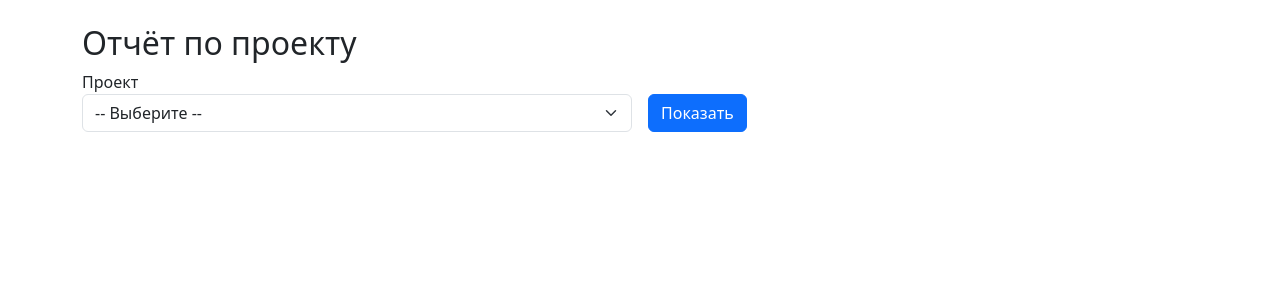
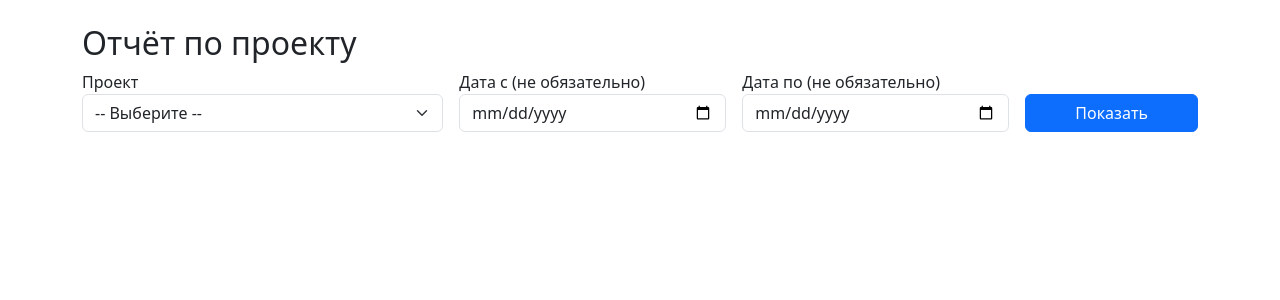
Before and after one commit to Sheder1122/TimeKeeper, a Flask app: page /report/project in a window 1280 px wide. Shown: the part 56-356 px from the top of the page. Run offline with Flask 3, Linux system fonts and the light colour scheme.

Commit message:
- Добавлены интерактивные круговые диаграммы (Chart.js) в отчеты по сотрудникам и проектам. - Реализована фильтрация по диапазону дат для отчета по проектам. - Внедрены выпадающие списки (datalist) с именами и проектами при создании/редактировании записи (защита от опечаток). - На главную страницу выведен подсчет суммы часов и количества отфильтрованных записей. - Обновлен файл README.md с описанием нового функционала и инструкцией по запуску.

```diff
--- a/Python/Templates/index.html
+++ b/Python/Templates/index.html
@@ -19,6 +19,10 @@
 </form>
 
 {% if records %}
+    <div class="alert alert-secondary d-flex justify-content-between align-items-center mb-3">
+        <span>Найдено записей: <strong>{{ records|length }}</strong></span>
+        <span class="fs-5">Итого часов за период: <strong class="text-primary">{{ total_hours }} ч</strong></span>
+    </div>
     <table class="table table-bordered">
         <thead class="table-dark">
             <tr>
--- a/Python/Templates/report_project.html
+++ b/Python/Templates/report_project.html
@@ -3,7 +3,7 @@
 {% block content %}
 <h2>Отчёт по проекту</h2>
 <form method="POST" class="row g-3 mb-4">
-    <div class="col-md-6">
+    <div class="col-md-4">
         <label>Проект</label>
         <select name="project_name" class="form-select" required>
             <option value="">-- Выберите --</option>
@@ -12,26 +12,83 @@
             {% endfor %}
         </select>
     </div>
-    <div class="col-md-6">
-        <button type="submit" class="btn btn-primary mt-4">Показать</button>
+    <div class="col-md-3">
+        <label>Дата с (не обязательно)</label>
+        <input type="date" name="date_from" class="form-control" value="{{ date_from }}">
+    </div>
+    <div class="col-md-3">
+        <label>Дата по (не обязательно)</label>
+        <input type="date" name="date_to" class="form-control" value="{{ date_to }}">
+    </div>
+    <div class="col-md-2">
+        <button type="submit" class="btn btn-primary mt-4 w-100">Показать</button>
     </div>
 </form>
 
 {% if report_data %}
-    <div class="card">
-        <div class="card-header bg-success text-white">
-            <h4>{{ selected_project }}</h4>
+    <div class="row">
+        <div class="col-md-6 mb-3">
+            <div class="card h-100">
+                <div class="card-header bg-success text-white">
+                    <h4 class="mb-0">{{ selected_project }}</h4>
+                </div>
+                <div class="card-body">
+                    <p class="fs-5"><strong>Всего часов:</strong> <span class="badge bg-primary fs-6">{{ report_data.total_hours }}</span></p>
+                    <hr>
+                    <h6>Работавшие сотрудники:</h6>
+                    <ul class="list-group list-group-flush">
+                        {% for emp, hours in report_data.employees %}
+                            <li class="list-group-item d-flex justify-content-between align-items-center">
+                                {{ emp }}
+                                <span class="badge bg-secondary rounded-pill">{{ hours }} ч</span>
+                            </li>
+                        {% endfor %}
+                    </ul>
+                </div>
+            </div>
         </div>
-        <div class="card-body">
-            <p><strong>Всего часов:</strong> {{ report_data.total_hours }}</p>
-            <p><strong>Сотрудники:</strong></p>
-            <ul>
-                {% for emp, hours in report_data.employees %}
-                    <li>{{ emp }} – {{ hours }} ч</li>
-                {% endfor %}
-            </ul>
+        <div class="col-md-6 mb-3">
+            <div class="card h-100">
+                <div class="card-header bg-light">
+                    <h5 class="mb-0">Доля по сотрудникам</h5>
+                </div>
+                <div class="card-body d-flex justify-content-center align-items-center">
+                    <div style="max-height: 250px; max-width: 250px; width: 100%">
+                        <canvas id="projectChart"></canvas>
+                    </div>
+                </div>
+            </div>
         </div>
     </div>
+
+    <script src="https://cdn.jsdelivr.net/npm/chart.js"></script>
+    <script>
+        document.addEventListener("DOMContentLoaded", function() {
+            const ctx = document.getElementById('projectChart').getContext('2d');
+            const labels = [{% for emp, _ in report_data.employees %}'{{ emp }}',{% endfor %}];
+            const data = [{% for _, hours in report_data.employees %}{{ hours }},{% endfor %}];
+
+            new Chart(ctx, {
+                type: 'pie',
+                data: {
+                    labels: labels,
+                    datasets: [{
+                        data: data,
+                        backgroundColor: [
+                            '#2ecc71', '#3498db', '#9b59b6', '#e74c3c', '#f1c40f', '#1abc9c', '#e67e22', '#34495e'
+                        ]
+                    }]
+                },
+                options: {
+                    responsive: true,
+                    maintainAspectRatio: true,
+                    plugins: {
+                        legend: { position: 'bottom' }
+                    }
+                }
+            });
+        });
+    </script>
 {% elif request.method == 'POST' %}
     <div class="alert alert-warning">Нет данных по этому проекту</div>
 {% endif %}
```
Also changed, not shown: Python/Templates/add_edit.html (+12 -2 lines), Python/Templates/report_employee.html (+60 -11 lines), README.md.
